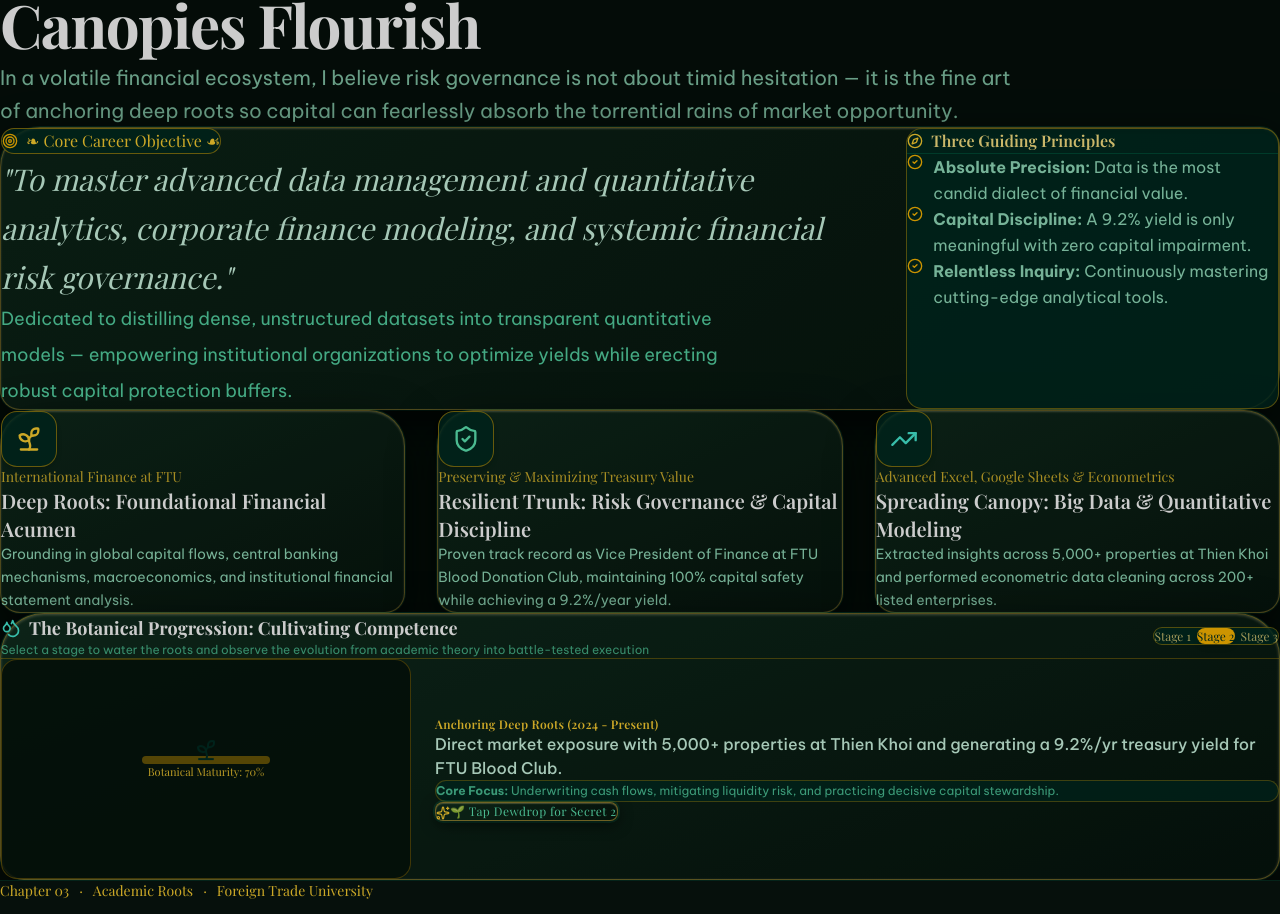
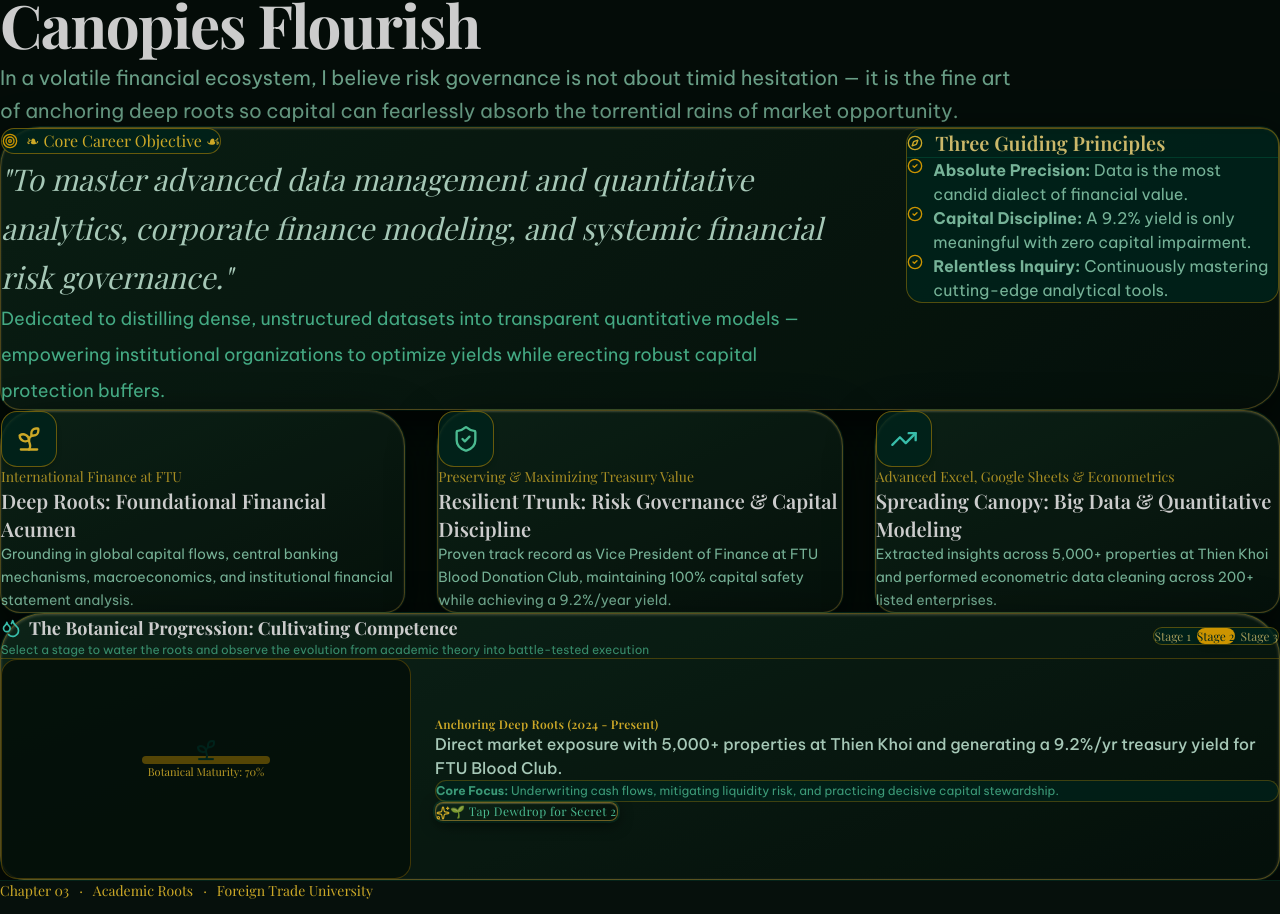
Before and after one commit to ngominhqq3106/ngominhqq3106.github.io1, a React (Vite) app: page / in a window 1280 px wide. Shown: the part 1815-2729 px from the top of the page. Built offline with nearby package versions, Linux system fonts and the light colour scheme; a web font is replaced by a local one.

Commit message:
Update IdentitySection.tsx

```diff
--- a/src/components/IdentitySection.tsx
+++ b/src/components/IdentitySection.tsx
@@ -48,7 +48,7 @@ export const IdentitySection: React.FC<IdentitySectionProps> = ({
           whileInView={{ opacity: 1, y: 0 }}
           viewport={{ once: true }}
           transition={{ duration: 0.8 }}
-          className="max-w-5xl mb-16 sm:mb-24 space-y-"
+          className="max-w-5xl mb-16 sm:mb-24 space-y-6"
         >
           <div className="flex items-center gap-2.5 text-sm sm:text-base text-amber-300 font-medium font-serif">
             <span>Chapter 02</span>
@@ -73,7 +73,7 @@ export const IdentitySection: React.FC<IdentitySectionProps> = ({
           transition={{ duration: 0.8, delay: 0.1 }}
           className="shape-leaf-card p-8 sm:p-14 lg:p-20 mb-24"
         >
-          <div className="relative z-10 grid grid-cols-1 lg:grid-cols-12 gap-12 lg:gap-20 items-">
+          <div className="relative z-10 grid grid-cols-1 lg:grid-cols-12 gap-12 lg:gap-20 items-start">
             <div className="lg:col-span-8 space-y-8">
               <div className="inline-flex items-center gap-2 px-3.5 py-1.5 rounded-full bg-emerald-950/80 border border-amber-400/50 text-sm sm:text-base text-amber-300 font-serif">
                 <Target className="w-4 h-4 text-amber-400" />
@@ -82,17 +82,17 @@ export const IdentitySection: React.FC<IdentitySectionProps> = ({
               <blockquote className="text-xl sm:text-2xl lg:text-3xl font-serif-garden text-emerald-100 italic leading-relaxed py-2">
                 "{CANDIDATE_INFO.objective}"
               </blockquote>
-           <p className="text-base sm:text-lg text-emerald-300/90 leading-loose max-w-3xl">
+           <p className="text-base sm:text-lg text-emerald-300/90 leading-loose max-w-4xl">
                 Dedicated to distilling dense, unstructured datasets into transparent quantitative models — empowering institutional organizations to optimize yields while erecting robust capital protection buffers.
               </p>
             </div>
 
-            <div className="lg:col-span-4 p-8 sm:p-10 rounded-2xl bg-emerald-950/80 border border-amber-400/40 text-sm sm:text-base space-y-4 shadow-inner">
-              <div className="font-semibold text-amber-200 flex items-center gap-2 pb-3 border-b border-emerald-800/60 font-serif text-sm sm:text-base">
+            <div className="lg:col-span-4 p-10 sm:p-12 lg:p-14 rounded-2xl bg-emerald-950/80 border border-amber-400/40 text-base sm:text-lg space-y-6 shadow-inner">
+              <div className="font-semibold text-amber-200 flex items-center gap-3 pb-4 border-b border-emerald-800/60 font-serif text-lg sm:text-xl">
                 <Compass className="w-4 h-4 text-amber-300" />
                 Three Guiding Principles
               </div>
-              <div className="space-y-3.5 text-emerald-200/90 leading-relaxed">
+              <div className="space-y-5 text-emerald-200/90 text-base sm: text - lg leading-lóoe">
                 <div className="flex items-start gap-2.5">
                   <CheckCircle2 className="w-4 h-4 text-amber-400 mt-0.5 shrink-0" />
                   <span><strong>Absolute Precision:</strong> Data is the most candid dialect of financial value.</span>
```
